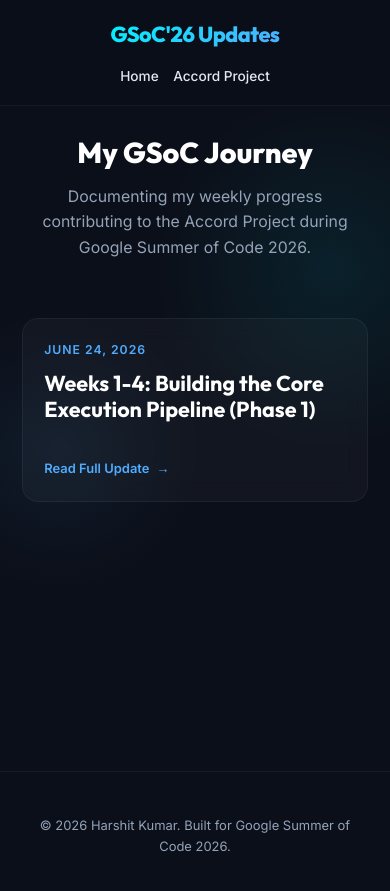
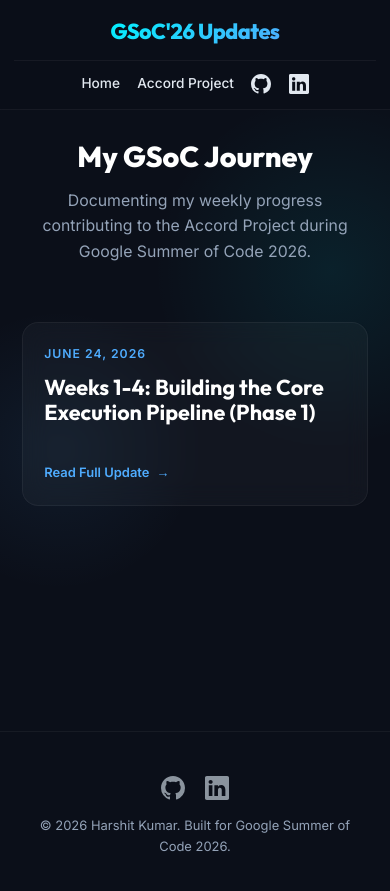
Before and after one commit to 23harshitkumar/23harshitkumar.github.io, a Jekyll site: the page built from index.html, in a window 390 px wide. Shown: the top 891 px of the page. Built offline with Jekyll 4.4.1, drawn with Linux system fonts in a browser that asks for light colours.

Commit message:
style: redesign mobile navbar and use social icons

```diff
--- a/_layouts/default.html
+++ b/_layouts/default.html
@@ -21,6 +21,12 @@
     <nav>
       <a href="{{ '/' | relative_url }}">Home</a>
       <a href="https://github.com/accordproject" target="_blank">Accord Project</a>
+      <a href="https://github.com/harshitkumar" target="_blank" aria-label="GitHub" style="display: flex; align-items: center;">
+        <svg height="20" width="20" viewBox="0 0 16 16" fill="currentColor"><path d="M8 0c4.42 0 8 3.58 8 8a8.013 8.013 0 0 1-5.45 7.59c-.4.08-.55-.17-.55-.38 0-.27.01-1.13.01-2.2 0-.75-.25-1.23-.54-1.48 1.78-.2 3.65-.88 3.65-3.95 0-.88-.31-1.59-.82-2.15.08-.2.36-1.02-.08-2.12 0 0-.67-.22-2.2.82-.64-.18-1.32-.27-2-.27-.68 0-1.36.09-2 .27-1.53-1.03-2.2-.82-2.2-.82-.44 1.1-.16 1.92-.08 2.12-.51.56-.82 1.28-.82 2.15 0 3.06 1.86 3.75 3.64 3.95-.23.2-.44.55-.51 1.07-.46.21-1.61.55-2.33-.66-.15-.24-.6-.83-1.23-.82-.67.01-.27.38.01.53.34.19.73.9.82 1.13.16.45.68 1.31 2.69.94 0 .67.01 1.3.01 1.49 0 .21-.15.45-.55.38A7.995 7.995 0 0 1 0 8c0-4.42 3.58-8 8-8Z"></path></svg>
+      </a>
+      <a href="https://linkedin.com/in/your-linkedin-profile" target="_blank" aria-label="LinkedIn" style="display: flex; align-items: center;">
+        <svg height="20" width="20" viewBox="0 0 16 16" fill="currentColor"><path d="M0 1.146C0 .513.526 0 1.175 0h13.65C15.474 0 16 .513 16 1.146v13.708c0 .633-.526 1.146-1.175 1.146H1.175C.526 16 0 15.487 0 14.854V1.146zm4.943 12.248V6.169H2.542v7.225h2.401zm-1.2-8.212c.837 0 1.358-.554 1.358-1.248-.015-.709-.52-1.248-1.342-1.248-.822 0-1.359.54-1.359 1.248 0 .694.521 1.248 1.327 1.248h.016zm4.908 8.212V9.359c0-.216.016-.432.08-.586.173-.431.568-.878 1.232-.878.869 0 1.216.662 1.216 1.634v3.865h2.401V9.25c0-2.22-1.184-3.252-2.764-3.252-1.274 0-1.845.7-2.165 1.193v.025h-.016a5.54 5.54 0 0 1 .016-.025V6.169h-2.4c.03.678 0 7.225 0 7.225h2.4z"></path></svg>
+      </a>
     </nav>
   </header>
 
@@ -29,6 +35,14 @@
   </main>
 
   <footer>
+    <div style="margin-bottom: 10px; display: flex; justify-content: center; gap: 20px;">
+      <a href="https://github.com/harshitkumar" target="_blank" aria-label="GitHub" style="color: #8b949e;">
+        <svg height="24" width="24" viewBox="0 0 16 16" fill="currentColor"><path d="M8 0c4.42 0 8 3.58 8 8a8.013 8.013 0 0 1-5.45 7.59c-.4.08-.55-.17-.55-.38 0-.27.01-1.13.01-2.2 0-.75-.25-1.23-.54-1.48 1.78-.2 3.65-.88 3.65-3.95 0-.88-.31-1.59-.82-2.15.08-.2.36-1.02-.08-2.12 0 0-.67-.22-2.2.82-.64-.18-1.32-.27-2-.27-.68 0-1.36.09-2 .27-1.53-1.03-2.2-.82-2.2-.82-.44 1.1-.16 1.92-.08 2.12-.51.56-.82 1.28-.82 2.15 0 3.06 1.86 3.75 3.64 3.95-.23.2-.44.55-.51 1.07-.46.21-1.61.55-2.33-.66-.15-.24-.6-.83-1.23-.82-.67.01-.27.38.01.53.34.19.73.9.82 1.13.16.45.68 1.31 2.69.94 0 .67.01 1.3.01 1.49 0 .21-.15.45-.55.38A7.995 7.995 0 0 1 0 8c0-4.42 3.58-8 8-8Z"></path></svg>
+      </a>
+      <a href="https://linkedin.com/in/your-linkedin-profile" target="_blank" aria-label="LinkedIn" style="color: #8b949e;">
+        <svg height="24" width="24" viewBox="0 0 16 16" fill="currentColor"><path d="M0 1.146C0 .513.526 0 1.175 0h13.65C15.474 0 16 .513 16 1.146v13.708c0 .633-.526 1.146-1.175 1.146H1.175C.526 16 0 15.487 0 14.854V1.146zm4.943 12.248V6.169H2.542v7.225h2.401zm-1.2-8.212c.837 0 1.358-.554 1.358-1.248-.015-.709-.52-1.248-1.342-1.248-.822 0-1.359.54-1.359 1.248 0 .694.521 1.248 1.327 1.248h.016zm4.908 8.212V9.359c0-.216.016-.432.08-.586.173-.431.568-.878 1.232-.878.869 0 1.216.662 1.216 1.634v3.865h2.401V9.25c0-2.22-1.184-3.252-2.764-3.252-1.274 0-1.845.7-2.165 1.193v.025h-.016a5.54 5.54 0 0 1 .016-.025V6.169h-2.4c.03.678 0 7.225 0 7.225h2.4z"></path></svg>
+      </a>
+    </div>
     <p>&copy; {{ site.time | date: '%Y' }} {{ site.author }}. Built for Google Summer of Code 2026.</p>
   </footer>
 
--- a/assets/css/style.css
+++ b/assets/css/style.css
@@ -295,15 +295,19 @@
 @media (max-width: 768px) {
   header {
     flex-direction: column;
-    padding: 1.2rem 1rem;
-    gap: 1rem;
+    padding: 1rem;
+    gap: 0.8rem;
   }
 
   nav {
     display: flex;
     flex-wrap: wrap;
     justify-content: center;
-    gap: 1rem;
+    align-items: center;
+    gap: 1.2rem;
+    width: 100%;
+    padding-top: 0.8rem;
+    border-top: 1px solid var(--card-border);
   }
 
   nav a {
```
